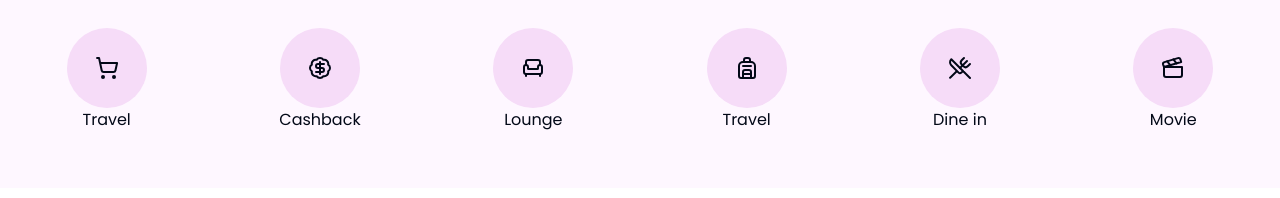
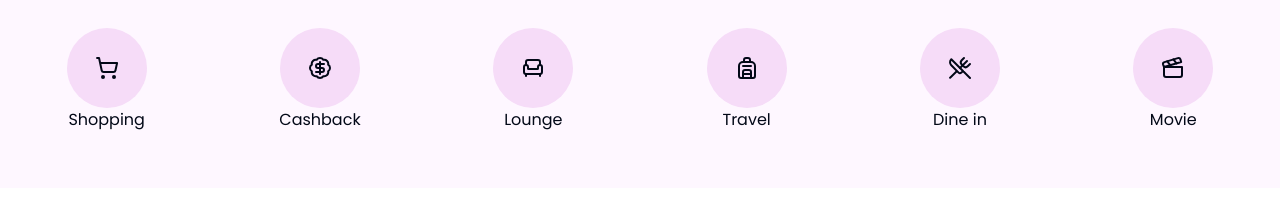
Before and after one commit to ohnishant/card-sarthi, a Next.js app: page / in a window 1280 px wide. Shown: the part 1196-1394 px from the top of the page. Built offline with nearby package versions, Linux system fonts and the light colour scheme.

Commit message:
fix: category hyperlinks on homepage

```diff
--- a/src/app/_components/Categories.tsx
+++ b/src/app/_components/Categories.tsx
@@ -35,39 +35,39 @@ const Categories = () => {
 const categories = [
   {
     id: 1,
-    name: "Travel",
+    name: "Shopping",
     icon: <ShoppingCart />,
-    href: "/",
+    href: "/categories?category=shopping",
   },
   {
     id: 2,
     name: "Cashback",
     icon: <BadgeDollarSign />,
-    href: "/",
+    href: "/categories?category=cashback",
   },
   {
     id: 3,
     name: "Lounge",
     icon: <Armchair />,
-    href: "/",
+    href: "/categories?category=lounge",
   },
   {
     id: 4,
     name: "Travel",
     icon: <Backpack />,
-    href: "/",
+    href: "/categories?category=travel",
   },
   {
     id: 5,
     name: "Dine in",
     icon: <UtensilsCrossed />,
-    href: "/",
+    href: "/categories?category=dine",
   },
   {
     id: 6,
     name: "Movie",
     icon: <Clapperboard />,
-    href: "/",
+    href: "/categories?category=movie",
   },
 ];
 
```
